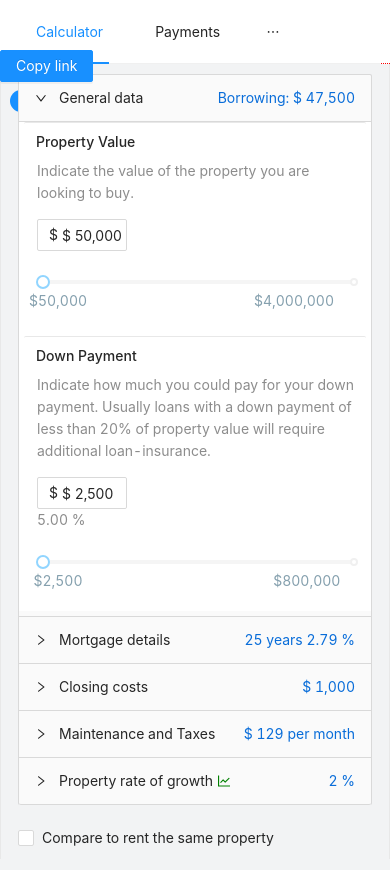
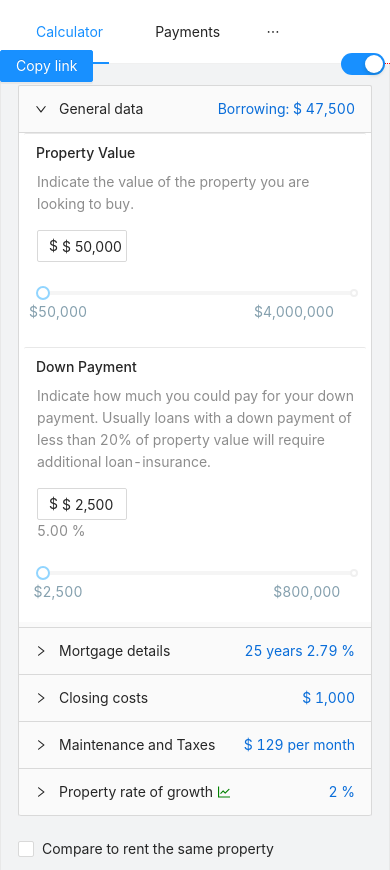
Before and after one commit to rudenko-pavel/calculator, a React app: page / in a window 390 px wide. Built offline with nearby package versions, Linux system fonts and the light colour scheme.

Commit message:
Mobile css fix
Mobile css fix:
- 5year 30 years - пробел
- add z-index to button "switch Theme"
- SwitchTheme: delete hardcode

fixed RightPart

```diff
--- a/src/components/App.js
+++ b/src/components/App.js
@@ -15,8 +15,8 @@ import SwitchTheme from "./SwitchTheme/SwitchTheme";
 const { Header, Content } = Layout;
 
 const App = () => {
-  const { buttons } = configTFE;
-  const [Theme, setTheme] = useState("light");
+  const { buttons, switchBlock } = configTFE;
+  const [Theme, setTheme] = useState(switchBlock.values[0]);
 
   // set value `Theme`
   function onChangeTheme(val) {
--- a/src/components/App.scss
+++ b/src/components/App.scss
@@ -37,7 +37,7 @@ html{
                 }
                 .site-layout{
                     padding: 0 50px;
-                    margin-top: 64px;
+                    margin-top: 75px;
                 }
                 &.container{
                     border-left: 1px solid $grey-color;
--- a/src/components/CardComponent/CardComponentLogic.js
+++ b/src/components/CardComponent/CardComponentLogic.js
@@ -13,6 +13,9 @@ const CardComponentLogic = props => {
   const dataPercentOf = useSelector(state => state.state[percentOf]);
   const dispatch = useDispatch();
 
+  /* counting percent: b from a
+   *
+   */
   function returnPercent(a, b) {
     let result = "";
     if (typeof a === "object" && typeof b === "number") {
--- /dev/null
+++ b/src/components/Charts/ChartLogic.js
@@ -0,0 +1,18 @@
+import DataSet from "@antv/data-set";
+import { Axis, Chart, Geom, Legend, Tooltip } from "bizcharts";
+import React from "react";
+
+import configChart from "../../configs/configChart";
+import { useLogic } from "../../logic";
+
+
+
+const ChartLogic = () => {
+  return (
+      <div>
+          ChartLogic
+      </div>
+  );
+};
+
+export default ChartLogic;
--- a/src/components/Charts/Charts.js
+++ b/src/components/Charts/Charts.js
@@ -6,6 +6,8 @@ import React from "react";
 
 import configChart from "../../configs/configChart";
 import { useLogic } from "../../logic";
+
+ import ChartLogic from "./ChartLogic";
 
 const Charts = () => {
   const { serie } = configChart;
@@ -89,6 +91,7 @@ const Charts = () => {
 
   return (
     <div className="Charts">
+      <ChartLogic />
       <Chart height={400} data={chart1Data} forceFit>
         <Legend />
         <Axis name="Key" />
--- a/src/components/RightPart/RightPart.scss
+++ b/src/components/RightPart/RightPart.scss
@@ -1,5 +1,7 @@
 @import "../../scss/palette";
 .RightPart{
+    position: sticky;
+    top: 64px;
     h3 {
         text-align: center;
         text-transform: capitalize;
--- a/src/components/SwitchTheme/SwitchTheme.js
+++ b/src/components/SwitchTheme/SwitchTheme.js
@@ -4,13 +4,18 @@ import { Switch } from "antd";
 import PropTypes from "prop-types";
 import React from "react";
 
+import configTFE from "../../configs/configTextForElements";
+
 const SwitchTheme = props => {
   const { onChangeTheme } = props;
+  const { switchBlock } = configTFE;
+  const light = switchBlock.values[0];
+  const dark = switchBlock.values[1];
 
   // return value[string] to parent
   function onChange(checked) {
-    let result = "light";
-    if (checked === false) result = "dark";
+    let result = light;
+    if (checked === false) result = dark;
     console.log(`switch to ${checked}`);
     onChangeTheme(result);
   }
--- a/src/components/SwitchTheme/SwitchTheme.scss
+++ b/src/components/SwitchTheme/SwitchTheme.scss
@@ -2,7 +2,8 @@
 .swich-theme-wrapper{
     .swich-theme{
         position: fixed;
-        top: 90px;
-        left: 10px;
+        top: 53px;
+        right: 5px;
+        z-index: 8888;
     }
 }
--- a/src/configs/configCards.js
+++ b/src/configs/configCards.js
@@ -44,7 +44,7 @@ const config = {
   },
   amortizationValue: {
     title: "Amortization period",
-    suffix: "years"
+    suffix: " years"
   },
   mortgageRateValue: {
     title: "Mortgage Rate",
--- a/src/configs/configTextForElements.js
+++ b/src/configs/configTextForElements.js
@@ -1,5 +1,8 @@
 const configTextForElements = {
   siteName: "http://theBestSite.com",
+  switchBlock: {
+    values: ["light", "dark"]
+  },
   buttons: {
     commonButtons: {
       showSelectedData: { text: "show selected data" },
```
